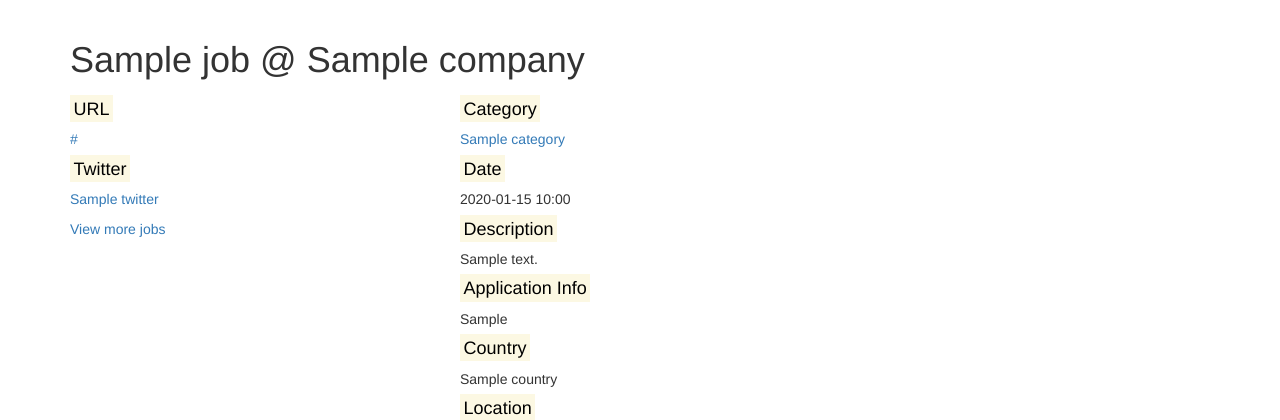
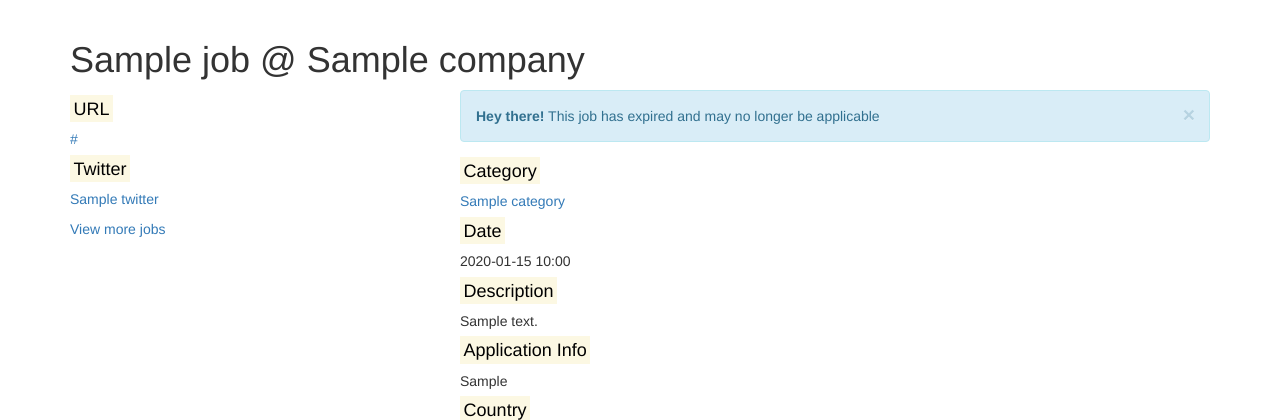
Before and after one commit to tramcar/tramcar, a Django app: template job_board/templates/job_board/jobs_show.html in a window 1280 px wide. Shown: the part 52-472 px from the top of the page. Run offline with Django 3.2, Linux system fonts and the light colour scheme; the template is opened without the code that fills it: most values are stand-ins (such as "Sample title", 1, 10 or a date in 2020); data that the repository does not hold is empty; some libraries are stand-ins or nearby versions.

Commit message:
Job expiration template updates
This commit updates companies_show.html to better indicate if a job is
expired.  Additionally, we update jobs_show.html to show an alert if a
job has expired.

```diff
--- a/job_board/templates/job_board/companies_show.html
+++ b/job_board/templates/job_board/companies_show.html
@@ -44,9 +44,9 @@
         <td><a href="{% url 'categories_show' job.category.id %}">{{ job.category.name }}</a></td>
         <td>
           {% if job.paid_at and not job.expired_at %}
-          <span class="label label-success %>">Paid</span>
+          <span class="label label-success %>">No</span>
           {% elif job.paid_at and job.expired_at %}
-          <span class="label label-warning %>">Expired</span>
+          <span class="label label-warning %>">Yes</span>
           {% endif %}
         </td>
       </tr>
--- a/job_board/templates/job_board/jobs_show.html
+++ b/job_board/templates/job_board/jobs_show.html
@@ -40,6 +40,12 @@
     {% endif %}
   </div>
   <div class="col-md-8">
+    {% if job.paid_at and job.expired_at %}
+    <div class="alert alert-info alert-dismissible" role="alert">
+      <button type="button" class="close" data-dismiss="alert" aria-label="Close"><span aria-hidden="true">&times;</span></button>
+      <strong>Hey there!</strong> This job has expired and may no longer be applicable
+    </div>
+    {% endif %}
     <h4><mark>Category</mark></h4>
     <p><a href="{% url 'categories_show' job.category.id %}">{{ job.category }}</a></p>
     <h4><mark>Date</mark></h4>
```
